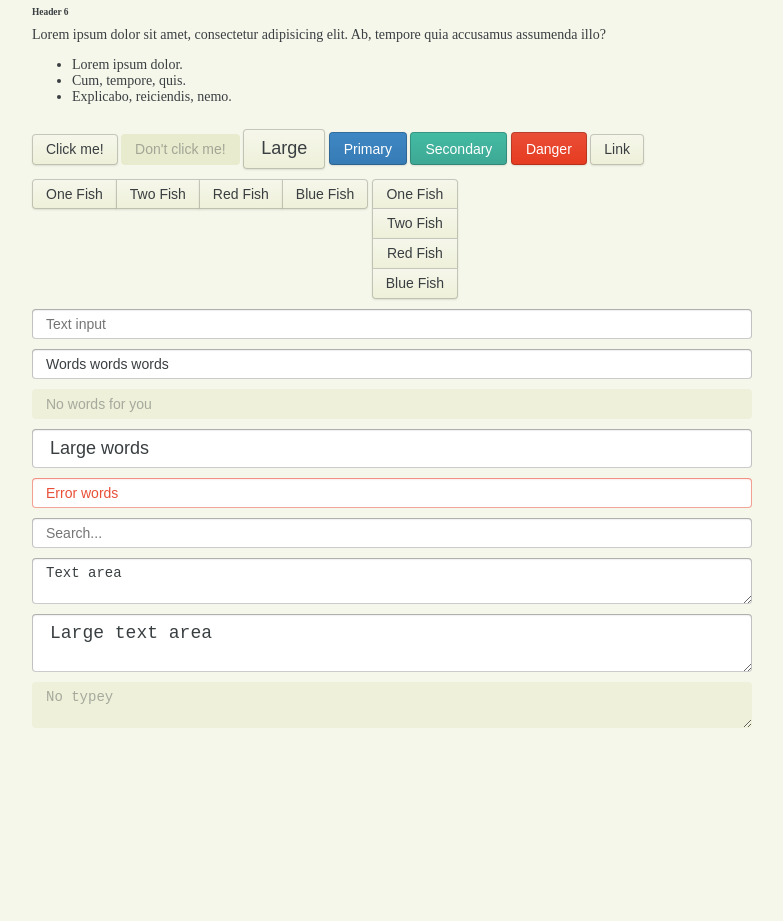
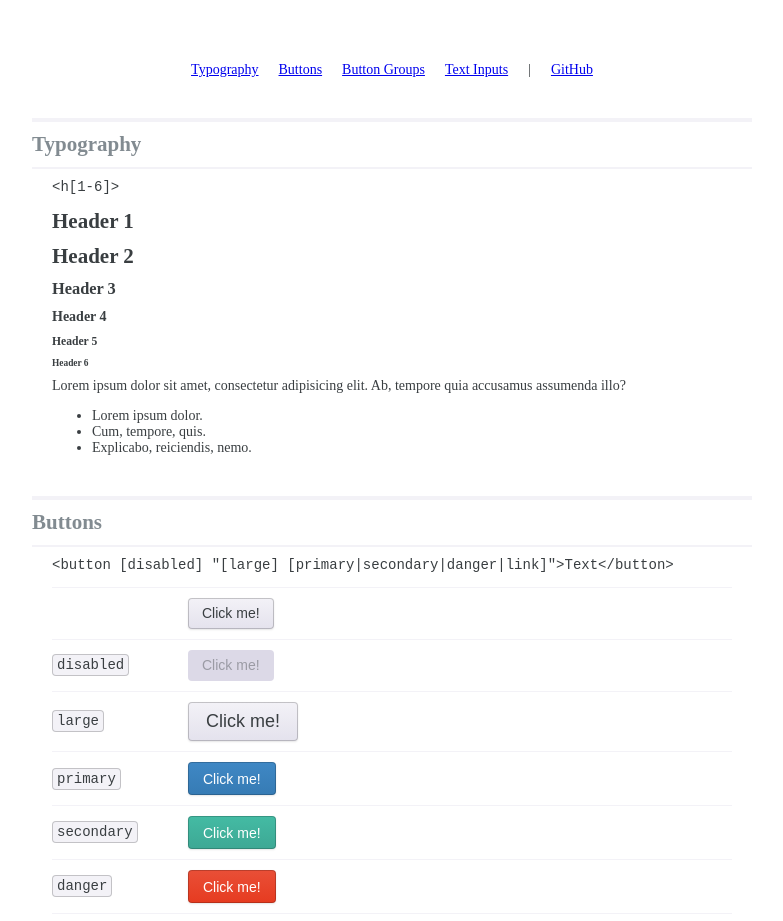
Before and after one commit to giladgray/barebones, a website: page src/index.jade in a window 1280 px wide. Shown: the part 152-1073 px from the top of the page, without its empty margins (248-1031 px from the left). Before the commit the page ends 880 px from the top, so only its background shows below. Drawn offline with nearby package versions, Linux system fonts and the light colour scheme; files that its build step writes are made by us from their sources.

Commit message:
make a nice demo site
it’s almost a landing page!

```diff
--- a/src/_variables.scss
+++ b/src/_variables.scss
@@ -9,6 +9,7 @@ $large-font-size: 18px;
 $black: black;
 
 // Coolors Exported Palette - coolors.co/f6f7eb-e94f37-393e41-3f88c5-44bba4
+$lilac: #f3f2f7;
 $cream: #f6f7eb; //rgba(246, 247, 235, 100)
 $hotassred: #e94f37; //rgba(233, 79, 55, 100)
 $charcoal: #393e41; //rgba(57, 62, 65, 100)
@@ -16,7 +17,7 @@ $ocean: #3f88c5; //rgba(63, 136, 197, 100)
 $seafoam: #44bba4; //rgba(68, 187, 164, 100)
 
 $text-color: $charcoal;
-$body-color: $cream;
+$body-color: $lilac;
 $primary-color: $ocean;
 $secondary-color: $seafoam;
 $danger-color: $hotassred;
--- a/src/barebones.scss
+++ b/src/barebones.scss
@@ -19,6 +19,5 @@ $headers: (
 body {
   margin: 0;
   font-size: $base-font-size;
-  background-color: $body-color;
   color: $text-color;
 }
--- a/src/demo.scss
+++ b/src/demo.scss
@@ -1,8 +1,107 @@
+@import "variables";
+
+$header-color: lighten($text-color, 30%);
+
 body {
   max-width: 720px;
+  padding: 10px;
   margin: auto;
 }
 
 section > * {
   margin-top: 10px;
 }
+
+.demo-title {
+  text-align: center;
+  margin: 5em 0;
+
+  h1 {
+    font-size: 3em;
+    color: $header-color;
+  }
+
+  h4 {
+  }
+}
+
+.demo-links {
+  display: flex;
+  justify-content: center;
+
+  margin: 0;
+  padding: 0;
+  list-style: none;
+
+  li {
+    padding: 0 10px;
+  }
+}
+
+.section-title {
+  margin-top: 40px;
+  padding: 10px 0;
+  border-top: 4px solid $body-color;
+  border-bottom: 2px solid $body-color;
+  color: $header-color;
+}
+
+section {
+  padding: 0 20px;
+}
+
+table {
+  width: 100%;
+
+  td {
+    padding: 10px 0;
+    vertical-align: top;
+
+  }
+}
+
+dl {
+  display: flex;
+  flex-wrap: wrap;
+  border-top: 1px solid $body-color;
+  padding-top: 10px;
+
+  dt {
+    flex: 0 0 20%;
+
+    display: flex;
+    align-items: center;
+  }
+
+  dd {
+    flex: 1 1 80%;
+    margin: 0;
+
+     > *:not(:last-child) {
+       margin-bottom: 10px;
+     }
+  }
+
+  dt,
+  dd {
+    border-bottom: 1px solid $body-color;
+    padding-bottom: 10px;
+    margin-bottom: 10px;
+  }
+
+  code {
+    display: inline-block;
+    background: $body-color;
+    padding: 3px 5px;
+    border-radius: $border-radius;
+    box-shadow: inset border-shadow(0.2);
+
+    &:empty {
+      display: none;
+      // &::before {
+      //   display: inline-block;
+      //   content: "default";
+      // }
+    }
+  }
+}
--- a/src/index.jade
+++ b/src/index.jade
@@ -1,10 +1,30 @@
+mixin modifier-table(modifiers)
+  table
+    tbody
+      each mod in modifiers
+        tr
+          td: code= mod
+          td: block
+
 html
   head
     title Barebones
     link(rel="stylesheet", href="barebones.css")
     link(rel="stylesheet", href="demo.css")
   body
+    .demo-title
+      h1 barebones
+      h4 a nearly naked CSS framework
+    ul.demo-links
+      li: a(href="#typography") Typography
+      li: a(href="#buttons") Buttons
+      li: a(href="#button-groups") Button Groups
+      li: a(href="#text-inputs") Text Inputs
+      li |
+      li: a(href="https://github.com/giladgray/barebones") GitHub
+    h2#typography.section-title Typography
     section
+      pre &lt;h[1-6]&gt;
       h1 Header 1
       h2 Header 2
       h3 Header 3
@@ -19,38 +39,33 @@ html
         li Cum, tempore, quis.
         li Explicabo, reiciendis, nemo.
 
+    h2#buttons.section-title Buttons
     section
-      button Click me!
-      button(disabled) Don't click me!
+      pre &lt;button [disabled] "[large] [primary|secondary|danger|link]"&gt;Text&lt;/button&gt;
 
-      button.large Large
-      button.primary Primary
-      button.secondary Secondary
-      button.danger Danger
-      button.link Link
+      dl
+        each mod in ['', 'disabled', 'large', 'primary', 'secondary', 'danger', 'link']
+          dt: code= mod
+          dd: button(class=mod) Click me!
 
+    h2#button-groups.section-title Button Groups
     section
-      menu
-        button One Fish
-        button Two Fish
-        button Red Fish
-        button Blue Fish
+      dl
+        each mod in ['', 'vertical', 'block']
+          dt: code= mod
+          dd
+            menu(class=mod)
+              button One Fish
+              button Two Fish
+              button Red Fish
+              button Blue Fish
 
-      menu.vertical
-        button One Fish
-        button Two Fish
-        button Red Fish
-        button Blue Fish
-
+    h2#text-inputs.section-title Text Inputs
     section
-      input(type="text", placeholder="Text input")
-      input(type="text", value="Words words words")
-      input(type="text", value="No words for you", disabled)
-      input.large(type="text", value="Large words")
-      input.error(type="text", value="Error words")
-
-      input(type="search", placeholder="Search...")
-
-      textarea Text area
-      textarea.large Large text area
-      textarea(disabled) No typey
+      dl
+        each mod in ['', 'disabled', 'large', 'error']
+          dt: code= mod
+          dd
+            input(class=mod, type="text", value="Words words words")
+            input(class=mod, type="search", placeholder="Search...")
+            textarea(class=mod) Text area
```
